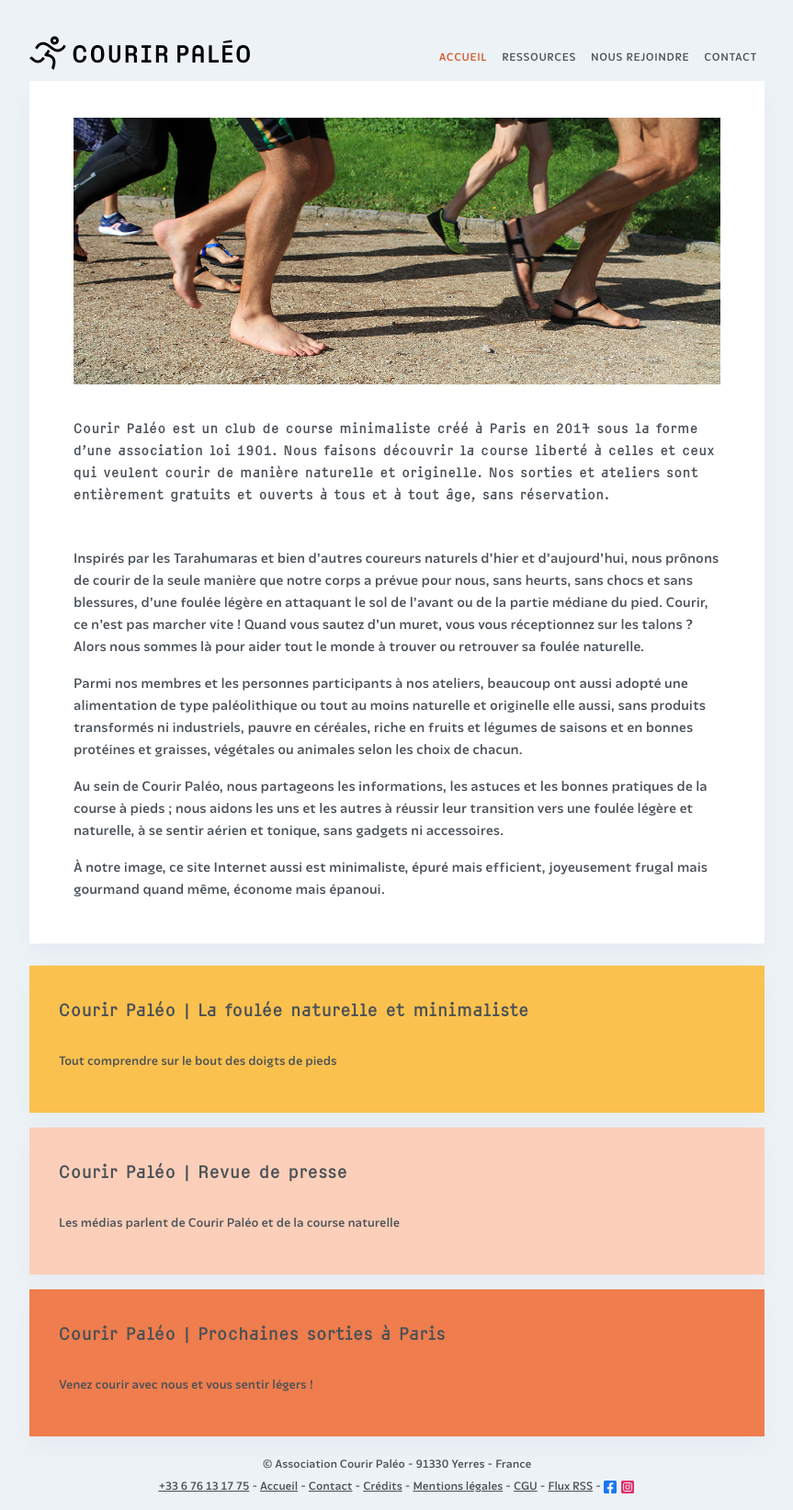
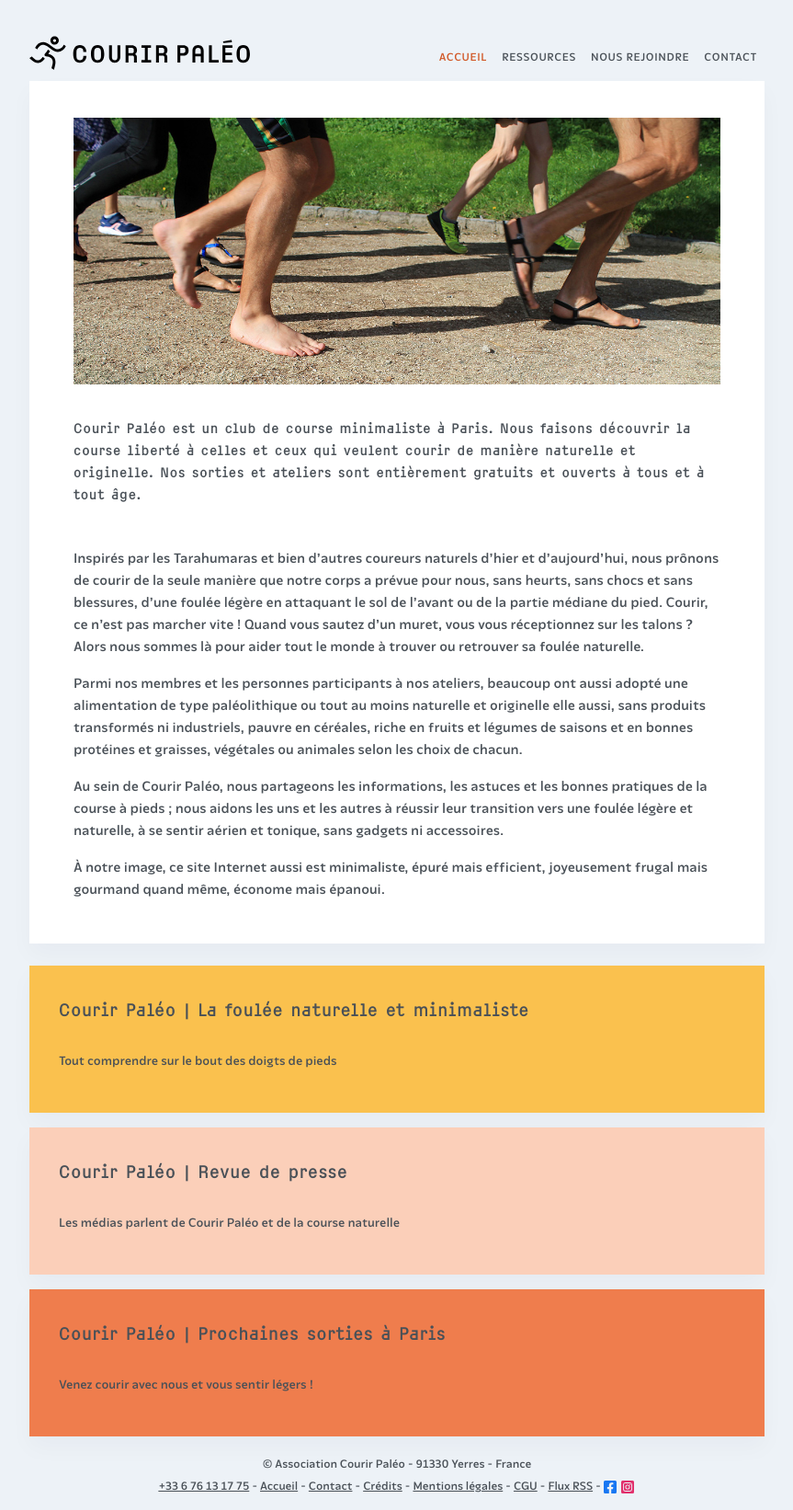
Before and after one commit to courirpaleo/courirpaleo.github.io, a Jekyll site: the page built from index.md, in a window 1280 px wide. Shown: the whole page at 92% size, without its empty margins (208-1071 px from the left). Built offline with Jekyll 4.4.1, drawn with Linux system fonts in a browser that asks for light colours; some web fonts are replaced.

Commit message:
Update index.md

```diff
--- a/index.md
+++ b/index.md
@@ -2,7 +2,7 @@
 title: Courir Paléo, club de course minimaliste et naturelle, association à Paris
 ---
 ![Courir Paleo](/assets/images/CourirPaleo_course_Parc-Montsouris_foulees_1200px.jpg)
-#### Courir Paléo est un club de course minimaliste créé à Paris en 2017 sous la forme d'une association loi 1901. Nous faisons découvrir la course liberté à celles et ceux qui veulent courir de manière naturelle et originelle. Nos sorties et ateliers sont entièrement gratuits et ouverts à tous et à tout âge, sans réservation.
+#### Courir Paléo est un club de course minimaliste à Paris. Nous faisons découvrir la course liberté à celles et ceux qui veulent courir de manière naturelle et originelle. Nos sorties et ateliers sont entièrement gratuits et ouverts à tous et à tout âge.
 #### &nbsp;
 
 Inspirés par les Tarahumaras et bien d’autres coureurs naturels d’hier et d'aujourd'hui, nous prônons de courir de la seule manière que notre corps a prévue pour nous, sans heurts, sans chocs et sans blessures, d’une foulée légère en attaquant le sol de l'avant ou de la partie médiane du pied. Courir, ce n’est pas marcher vite&nbsp;! Quand vous sautez d’un muret, vous vous réceptionnez sur les talons&nbsp;? Alors nous sommes là pour aider tout le monde à trouver ou retrouver sa foulée naturelle.
```
